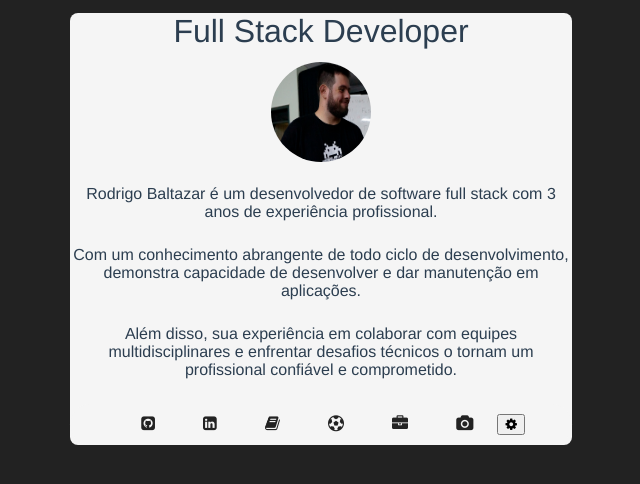
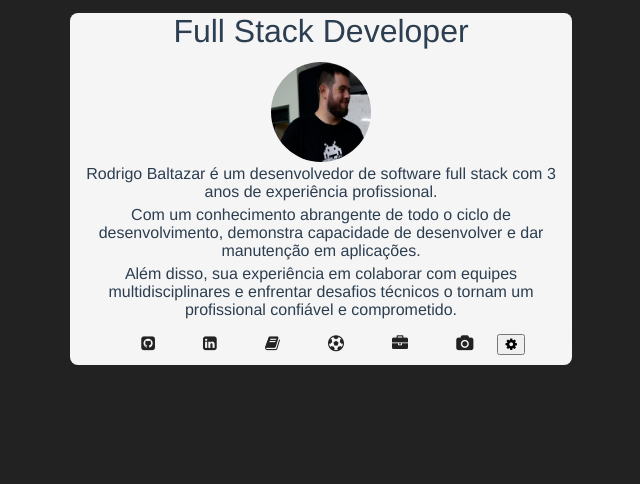
Before and after one commit to RodrigoBaltazar/site-pessoal, a Vue app in the folder app/: page / in a window 1280 px wide. Shown: the top 484 px of the page, without its empty margins (319-959 px from the left). Built offline with nearby package versions, Linux system fonts and the light colour scheme.

Commit message:
altera texto bio

```diff
--- a/app/src/components/BaltazarBackworld.vue
+++ b/app/src/components/BaltazarBackworld.vue
@@ -9,7 +9,7 @@
         Rodrigo Baltazar é um desenvolvedor de software full stack com 3 anos de experiência profissional.
       </p>
       <p id="bio">
-        Com um conhecimento abrangente de todo ciclo de desenvolvimento, demonstra capacidade de desenvolver e dar manutenção em aplicações.
+        Com um conhecimento abrangente de todo o ciclo de desenvolvimento, demonstra capacidade de desenvolver e dar manutenção em aplicações.
       </p>
       <p id="bio">
       Além disso, sua experiência em colaborar com equipes multidisciplinares e enfrentar desafios técnicos o tornam um profissional confiável e comprometido.
@@ -130,8 +130,8 @@ a {
 }
 
 #bio {
-  margin-top: 5%;
-  margin-bottom: 5%;
+  margin-top: 1%;
+  margin-bottom: 1%;
 }
 
 /* MODAL */
```
